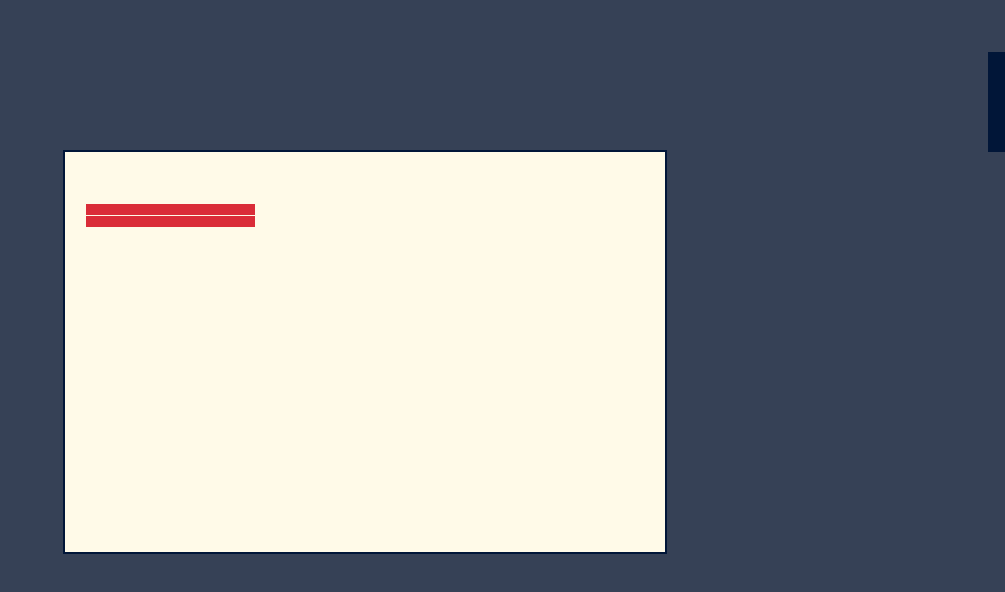
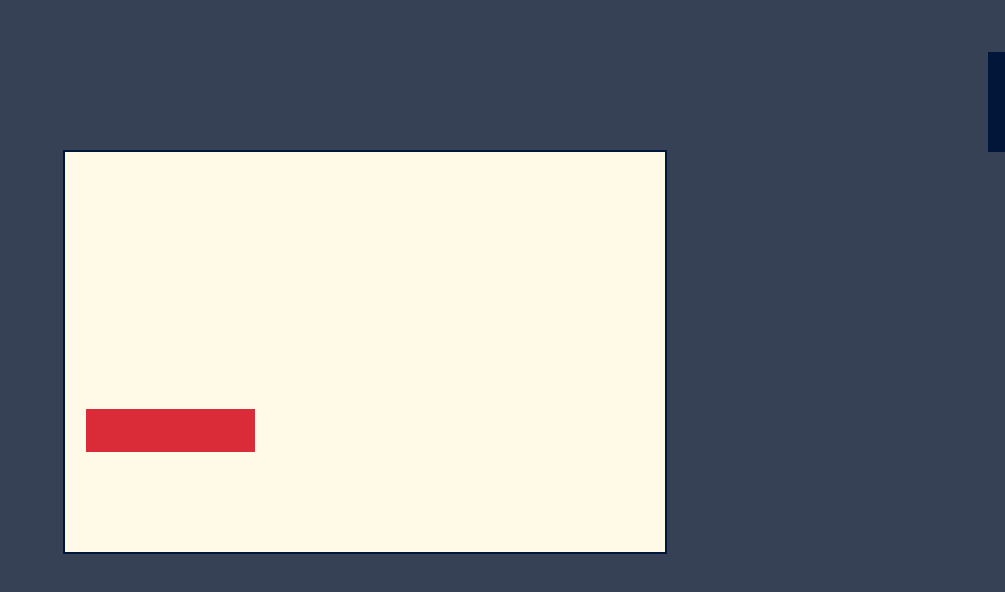
Before and after one commit to egaillot/pyrokidiac, a website with bundled scripts: page index.html in a window 1280 px wide. Shown: the top 592 px of the page, without its empty margins (275-1280 px from the left). Built offline with nearby package versions, Linux system fonts and the light colour scheme.

Commit message:
Fire dies out if not fed

```diff
--- a/TODO.txt
+++ b/TODO.txt
@@ -1,6 +1,7 @@
 code:
 - remove duplication of columns (6) + duplication of ground line (0.75 * height)
 - check scopes in source
+- remove `.js` from file paths
 
 features:
 - limit fire size
--- a/index.html
+++ b/index.html
@@ -10,6 +10,7 @@
   <script src="src/views/utils.js"></script>
   <script src="src/views/fire.view.js"></script>
   <script src="src/views/kid.view.js"></script>
+  <script src="src/views/tickerListener.js"></script>
   <script src="src/main.js"></script>
 </head>
 
--- a/src/main.js
+++ b/src/main.js
@@ -1,15 +1,23 @@
+const PK = window.PK;
+
 window.start = function (selector) {
-  const buttonListener = window.PK.aButtonListener();
-  const fire = window.PK.aFire({ strength: 2 });
-  const kid = window.PK.aKid({ position: 4 }, fire);
-  const kidView = window.PK.aKidView(kid.state(), document, selector);
-  const fireView = window.PK.aFireView(fire.state(), document, selector);
+  const buttonListener = PK.aButtonListener();
+  const tickerListener = PK.aTickerListener();
+  const fire = PK.aFire({ strength: 2 });
+  const kid = PK.aKid({ position: 4 }, fire);
+  const kidView = PK.aKidView(kid.state(), document, selector);
+  const fireView = PK.aFireView(fire.state(), document, selector);
 
   buttonListener.add(kid);
+  tickerListener.add(fire);
   kid.addObserver(kidView);
   fire.addObserver(fireView);
 
   document.addEventListener("keydown", (e) => buttonListener.notifyObservers(e));
   kidView.display();
   fireView.display();
+
+  setInterval(function () {
+    tickerListener.notifyObservers();
+  }, 5000);
 };
--- a/src/models/fire.js
+++ b/src/models/fire.js
@@ -6,21 +6,33 @@ const aFire = function (initialState) {
     observers.push(observer);
   };
 
+  const dim = function () {
+    shiftStrength(-1);
+  };
+
   const edge = function () {
     return 0;
   };
 
   const grow = function () {
-    strength += 1;
-    notifyObservers();
+    shiftStrength(1);
   };
 
   const isAlive = function () {
     return strength > 0;
   };
 
+  const nextTick = function () {
+    if (strength > 0) dim();
+  };
+
   const state = function () {
     return { strength };
+  };
+
+  const shiftStrength = function (shift) {
+    strength += shift;
+    notifyObservers();
   };
 
   const notifyObservers = function () {
@@ -28,7 +40,7 @@ const aFire = function (initialState) {
     observers.forEach((o) => o.fireStateChanged(currentState));
   };
 
-  return { addObserver, edge, grow, isAlive, state };
+  return { addObserver, dim, edge, grow, isAlive, nextTick, state };
 };
 
 (function () {
--- /dev/null
+++ b/src/views/tickerListener.js
@@ -0,0 +1,27 @@
+(function () {
+  const aTickerListener = function () {
+    var observers = [];
+    var tickStamp = 0;
+
+    const add = function (observer) {
+      observers.push(observer);
+    };
+
+    const notifyObservers = function () {
+      tickStamp += 1;
+      observers.forEach((o) => o.nextTick(tickStamp));
+    };
+
+    return { add, notifyObservers };
+  };
+
+  const thingsToExport = { aTickerListener };
+
+  if (typeof(module) !== "undefined")
+    module.exports = thingsToExport;
+
+  if (typeof(window) !== "undefined") {
+    window.PK = window.PK || {};
+    Object.keys(thingsToExport).forEach(function (key) { window.PK[key] = thingsToExport[key]; });
+  }
+}());
```
Also changed, not shown: test/models/fire.test.js (+25 -0 lines), test/views/tickerListener.test.js (added, +17 -0 lines).
